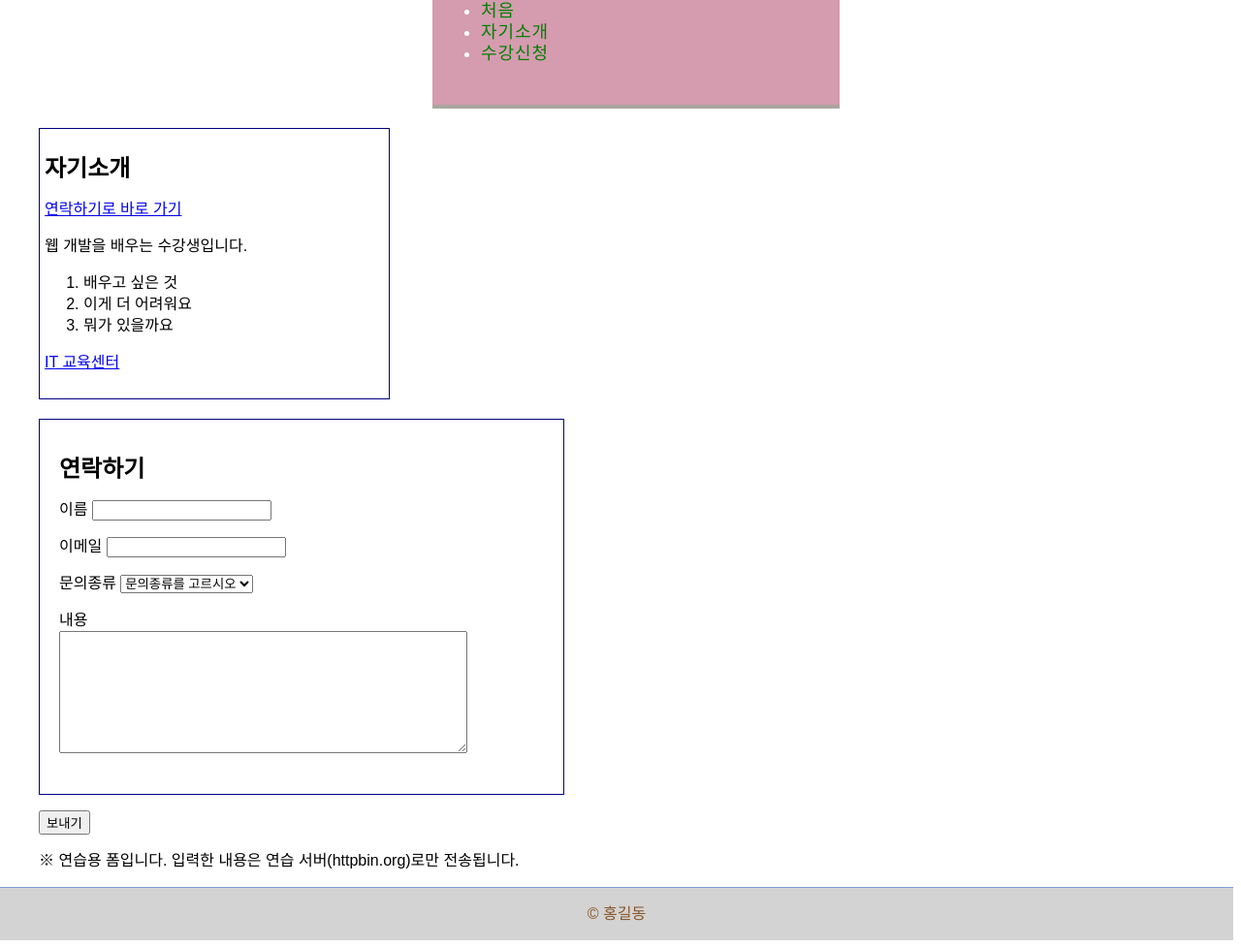
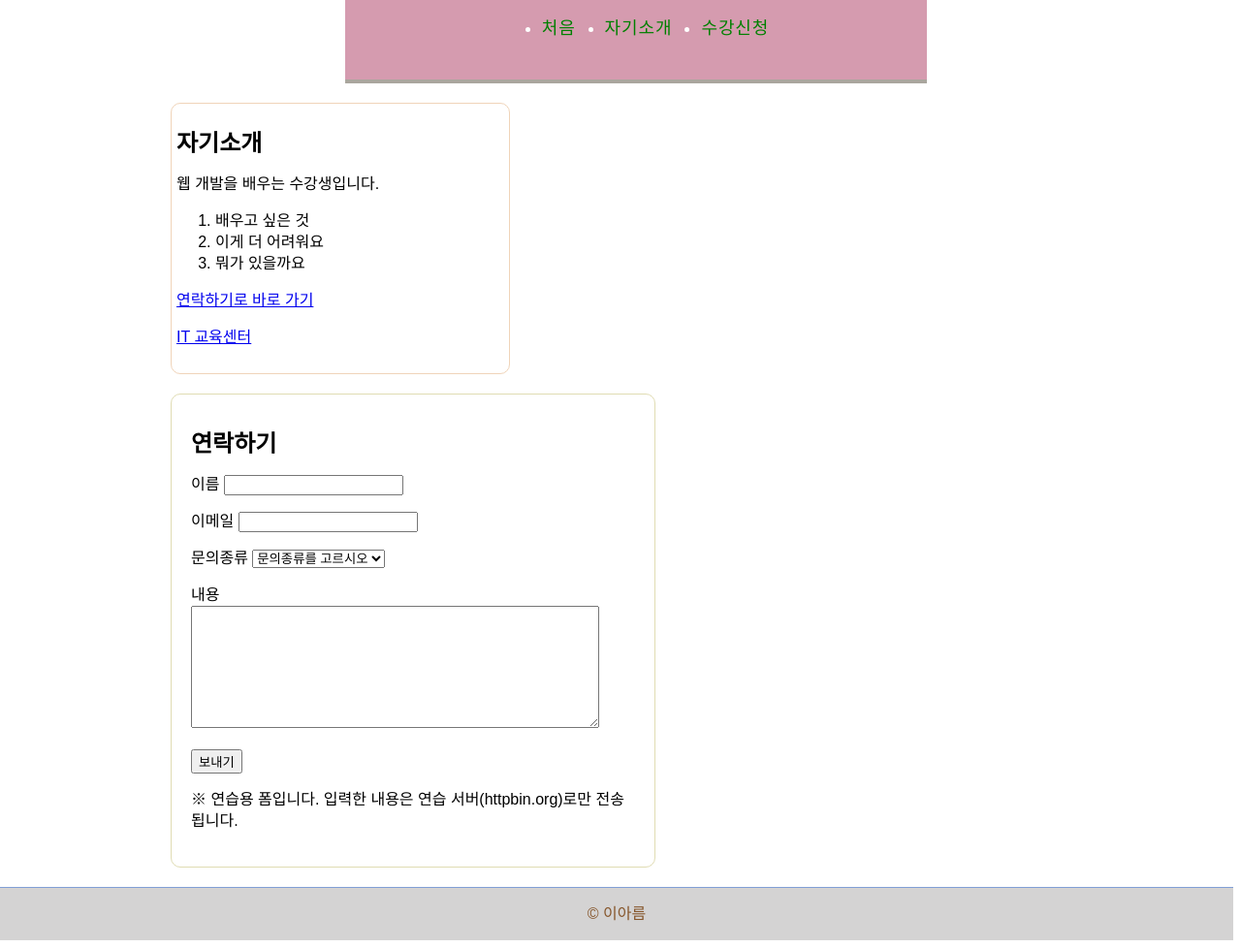
Before and after one commit to Ahreum-00/my-site, a plain HTML site: page about.html in a window 1280 px wide. Shown: the part 102-1080 px from the top of the page at 97% size. Drawn offline with Linux system fonts and the light colour scheme.

Commit message:
상자모델 여백과 배치하는 속성들

```diff
--- a/about.html
+++ b/about.html
@@ -4,6 +4,7 @@
   <meta charset="UTF-8">
   <meta name="viewport" content="width=device-width, initial-scale=1.0">
   <link rel="stylesheet", href="css/style.css">
+  <link rel="icon" href="images/favicon.png">
   <title>이아름의 페이지</title>
 </head>
 <body>
@@ -17,27 +18,25 @@
       </ul>
     </nav>
   </header>
-  <main>
 
-    <section class="my-self">
-      <h2>자기소개</h2>
-    <p>
-      <a href="about.html#contact">연락하기로 바로 가기</a>
-    </p>
-      <p>웹 개발을 배우는 수강생입니다.</p>
+  <div class="page-form">
+    <main>
+      <section class="my-self">
+       <h2>자기소개</h2>
+        <p>웹 개발을 배우는 수강생입니다.</p>
       <ol>
         <li>배우고 싶은 것</li>
         <li>이게 더 어려워요</li>
         <li>뭐가 있을까요</li>
       </ol>
+        <p>
+      <a href="about.html#contact">연락하기로 바로 가기</a>
+    </p>
       <p>
         <a href="index.html/#IT"
            target="_blank">IT 교육센터</a>
       </p>
     </section>
-
-
-    <section id="contact">
    <div class="form">
 <h2>연락하기</h2>
   <form action="https://httpbin.org/post" method="post">
@@ -60,18 +59,17 @@
     <p>
       <label for="memo">내용</label><br>
       <textarea id="memo" name="memo" rows="8" cols="50"></textarea>
-    </div>
 
     </p>
       <button type="submit">보내기</button>
       <P>※ 연습용 폼입니다. 입력한 내용은 연습 서버(httpbin.org)로만 전송됩니다.</P>
   </form>
-  </section>
-
+  </div>
   </main>
+  </div>
 
   <footer>
-    <p>&copy; 홍길동</p>
+    <p>&copy; 이아름</p>
   </footer>
 </body>
 </html>
--- a/css/style.css
+++ b/css/style.css
@@ -1,12 +1,16 @@
+*,*::before,*::after {box-sizing: border-box;}
+
 header{
-    background: rgba(192, 106, 135, 0.667);
-    color: white;
-    padding: 24px 10px;
-    font-size: 1.125rem;
+    background: rgba(192, 106, 135, 0.667); color: white;
+    padding: 24px 10px; font-size: 1.125rem;
     letter-spacing: 0.05em;
     border-bottom: 4px solid #aaa69e;
-    width: 400px;
-    margin: auto;}
+    width: 600px;
+    margin: 0 auto;}
+
+ul {display: flex; justify-content:center; align-items: center;
+    width: 300px; gap: 30px}
+
 header h1 {text-align: center;}
 
 footer{
@@ -18,30 +22,35 @@ footer{
     border-top: 1.25px solid #819fd6;
     margin-left: -40px;}
 
-nav a {color: green;
-    text-decoration:none;
-    font-weight: 300;}
+nav {display:flex; justify-content: center; gap:wrap;}
+nav a {color: green; text-decoration:none; font-weight: 300;}
+
 nav a:hover {text-decoration: underline;}
 
-body{
-    font-family:Arial, Helvetica, sans-serif;
+
+body{font-family:Arial, Helvetica, sans-serif;
     line-height: 2cap;
     margin-left: 40px;}
 
-
-#IT {border: 1px solid rebeccapurple; padding: 10px 30px;
-    width: 300px;
-    }
-
 aside strong {color: red;}
 
-.my-self {border: 1px solid navy;
-        padding: 10px 5px; width: 350px;
-        margin-top: 20px;}
+.my-self {border: 1px solid rgb(240, 212, 185); border-radius: 10px;
+        padding: 10px 5px; width: 350px; margin-top: 20px;
+        }
 
-.form {border: 1px solid navy;
-        padding: 20px; width: 500px;
-        margin-top: 20px;}
+.form {border: 1px solid rgb(224, 220, 179); border-radius: 10px;
+        padding: 20px; width: 500px; box-shadow: #e2e1df;
+        margin: 20px;}
 
-.
 .table-space {padding: 20px 30px;}
+
+.day-list {margin: 50px; padding: 10px;
+           background-color: white;
+           display: flex; justify-content: center;}
+
+section, #IT {border: 1px solid #e2e1df; padding: 10px 30px;
+    width: 300px; margin: 20px;}
+
+.my-self a{display: flex; align-items: flex-end; text-align: end;}
+.page-form{display: flex; justify-content: center; align-items: center; width: 0 auto;}
+main {width: 1000px;}
```
Also changed, not shown: courses.html (+4 -3 lines), index.html (+10 -5 lines), images/favicon.png (added).
